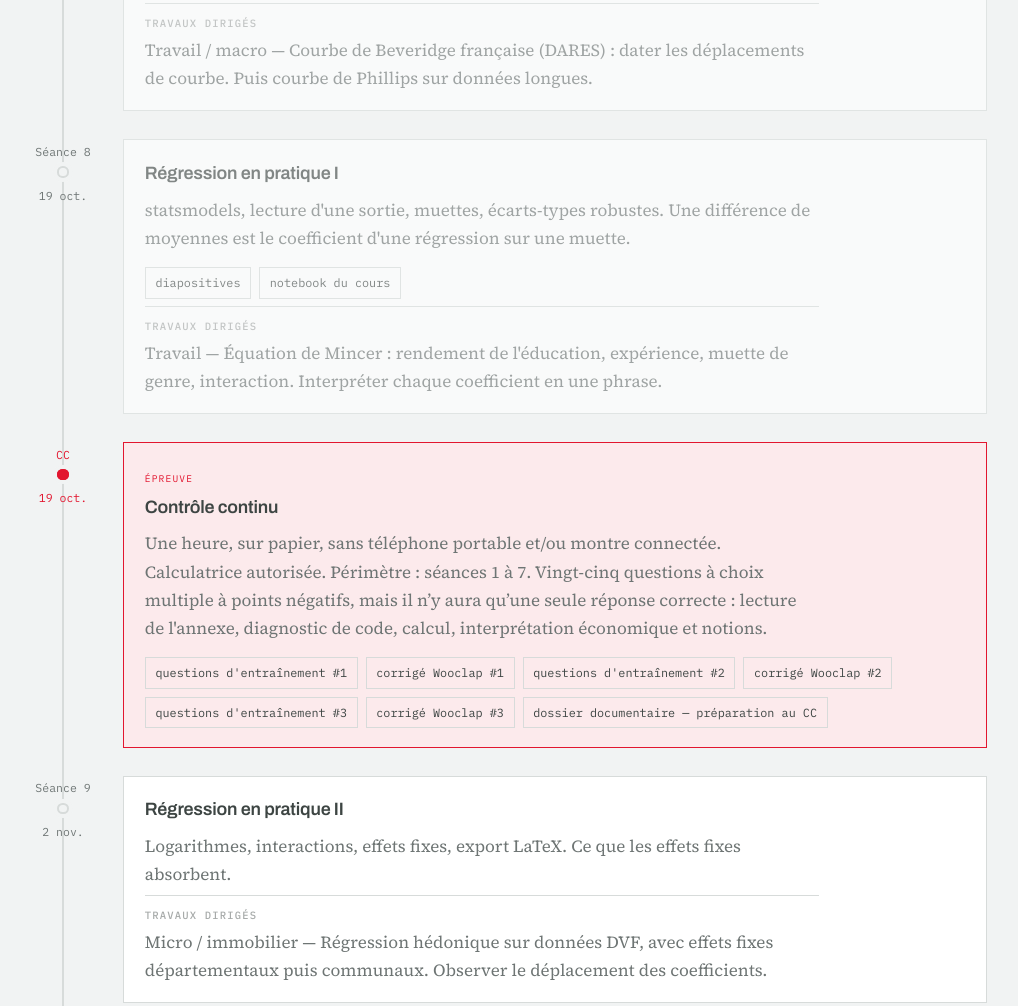
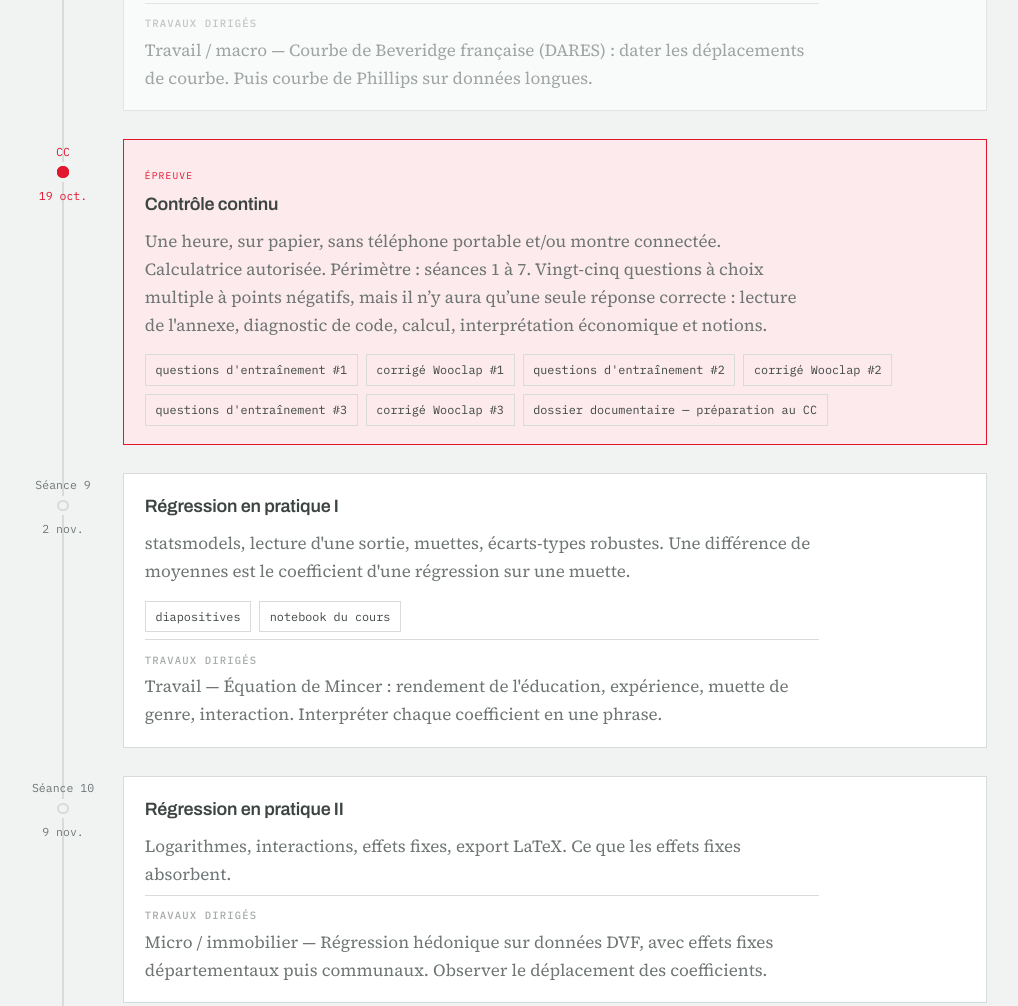
Before and after one commit to StefaniaMarcassa/analyse_des_donnees, a plain HTML site: page index.html in a window 1280 px wide. Shown: the part 2475-3481 px from the top of the page, without its empty margins (133-1151 px from the left). Drawn offline with Linux system fonts and the light colour scheme.

Commit message:
Update course topics and weeks in index.html

```diff
--- a/index.html
+++ b/index.html
@@ -536,17 +536,6 @@ const SCHEDULE = [
     ]
   },
   {
-    week: 8,
-    date: "2026-10-19",
-    topic: "Régression en pratique I",
-    summary: "statsmodels, lecture d'une sortie, muettes, écarts-types robustes. Une différence de moyennes est le coefficient d'une régression sur une muette.",
-    td: "Travail — Équation de Mincer : rendement de l'éducation, expérience, muette de genre, interaction. Interpréter chaque coefficient en une phrase.",
-    links: [
-      { label: "diapositives", href: "slides/07-regression.pdf" },
-      { label: "notebook du cours", href: REPO + "/blob/main/notebooks/cm07-regression.ipynb" }
-    ]
-  },
-  {
     label: "CC",
     date: "2026-10-19",
     topic: "Contrôle continu",
@@ -565,14 +554,25 @@ const SCHEDULE = [
   {
     week: 9,
     date: "2026-11-02",
+    topic: "Régression en pratique I",
+    summary: "statsmodels, lecture d'une sortie, muettes, écarts-types robustes. Une différence de moyennes est le coefficient d'une régression sur une muette.",
+    td: "Travail — Équation de Mincer : rendement de l'éducation, expérience, muette de genre, interaction. Interpréter chaque coefficient en une phrase.",
+    links: [
+      { label: "diapositives", href: "slides/07-regression.pdf" },
+      { label: "notebook du cours", href: REPO + "/blob/main/notebooks/cm07-regression.ipynb" }
+    ]
+  },
+  {
+    week: 10,
+    date: "2026-11-09",
     topic: "Régression en pratique II",
     summary: "Logarithmes, interactions, effets fixes, export LaTeX. Ce que les effets fixes absorbent.",
     td: "Micro / immobilier — Régression hédonique sur données DVF, avec effets fixes départementaux puis communaux. Observer le déplacement des coefficients.",
     links: []
   },
   {
-    week: 10,
-    date: "2026-11-09",
+    week: 111,
+    date: "2026-11-16",
     topic: "Séries temporelles et API",
     summary: "Manipulation des dates, import automatique, taux de croissance, moyennes mobiles. Stationnarité en pratique.",
     td: "Finance — Cours boursiers : rendements, volatilité et son regroupement, bêta de MEDAF. Sensibilité du bêta à la fenêtre d'estimation.",
```
